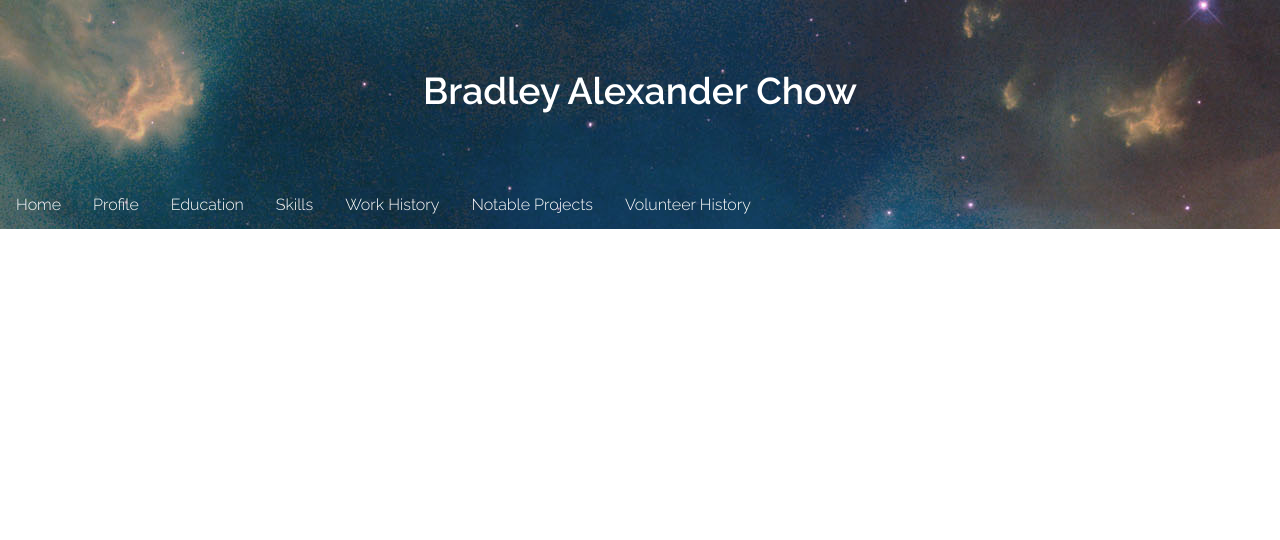
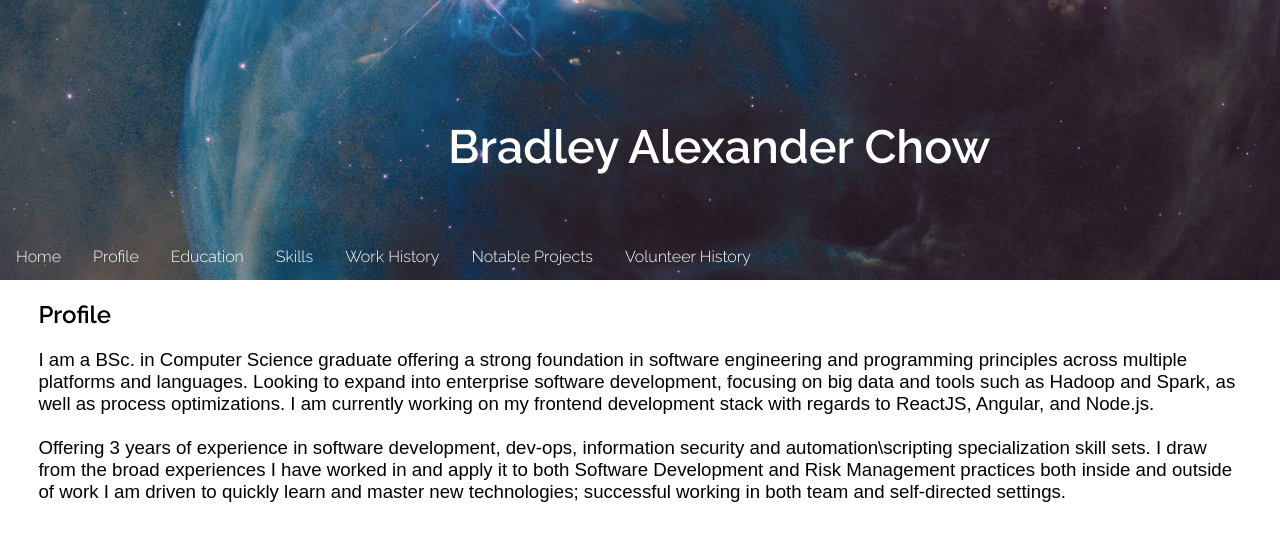
Before and after one commit to Acquiesced/ResumeWS, a plain HTML site: page src/index.html in a window 1280 px wide. Drawn offline with Linux system fonts and the light colour scheme.

Commit message:
changed alot of positioning to relative and percentages. began profile div

```diff
--- a/src/css/main.css
+++ b/src/css/main.css
@@ -3,10 +3,12 @@
 
 html{
     font: inherit;
+    height: 100%;
 }
 
 body{
-    margin: 0;
+    height: 100%;
+    margin:0;
 	padding: 0;
 	border: 0;
     font-size: 100%;
@@ -15,23 +17,58 @@ body{
     background-color: white;
 }
 
-#banner{
-    padding: 4em 0 4em 0;
+.profile{
+    height:1000px;
+    background-color:white;
+    color: black;
+    font-size:14pt;
+}
+
+.center {
+    position: absolute;
+    top: 10%;
+    left: 35%;
+    text-align: center;
+}
+
+.parallaxBanner {
+    /* The image used */
     background-image: url('../../images/banner.jpg');
+
+    /* Full height */
+    height:35%;
+
+    /* Create the parallax scrolling effect */
+    background-attachment: fixed;
+    background-position: center;
+    background-repeat: no-repeat;
+    background-size: cover;
+}
+
+h1{
+    position: absolute;
+    font-size: 35pt;
     color: white;
 }
 
-.center {
-    margin: auto;
-    text-align: center;
-    width:50%;
-    padding: 5px;
+h2{
+    position: relative;
+    font-size: 18pt;
+    margin-left: 3%;
+    color: black;
 }
 
-h1{
-    font-size: 28pt;
-    margin-left: 5px;
-    margin-top: 5px;
+h3{
+    position: absolute;
+    font-size: 10pt;
+    color: white;
+}
+
+p{
+    margin-left: 3%;
+    margin-right: 3%;
+    font-family: Arial, Helvetica, sans-serif;
+    font-size: 14pt;
 }
 
 li {
@@ -53,8 +90,8 @@ li a:hover {
 }
 
 ul {
-    position: relative;
-    bottom: -63px;
+    position: absolute;
+    bottom: 65%;
     vertical-align: bottom;
     list-style-type: none;
     margin: 0;
--- a/src/index.html
+++ b/src/index.html
@@ -19,11 +19,10 @@
 </head>
 
 <body>
-    <section id="banner">
+    <section class="parallaxBanner">
         <h1 class="center">
             Bradley Alexander Chow
         </h1>
-
         <ul>
             <li><a href="#home">Home</a></li>
             <li><a href="#news">Profile</a></li>
@@ -34,6 +33,26 @@
             <li><a href="#volunteerhistory">Volunteer History</a></li>
         </ul>
     </section>
+
+    <div class="profile">
+        <h2>
+            Profile
+        </h2>
+        <p>
+            I am a BSc. in Computer Science graduate offering a strong foundation in software engineering and programming principles
+            across multiple platforms and languages. Looking to expand into enterprise software development, focusing on
+            big data and tools such as Hadoop and Spark, as well as process optimizations. I am currently working on my frontend
+            development stack with regards to ReactJS, Angular, and Node.js.
+           <br></br>
+            Offering 3 years of experience in software development,
+            dev-ops, information security and automation\scripting specialization skill sets. I draw from the broad experiences
+            I have worked in and apply it to both Software Development and Risk Management practices both inside and outside
+            of work I am driven to quickly learn and master new technologies; successful working in both team and self-directed
+            settings.
+
+        </p>
+
+    </div>
 </body>
 
 </html>
```
